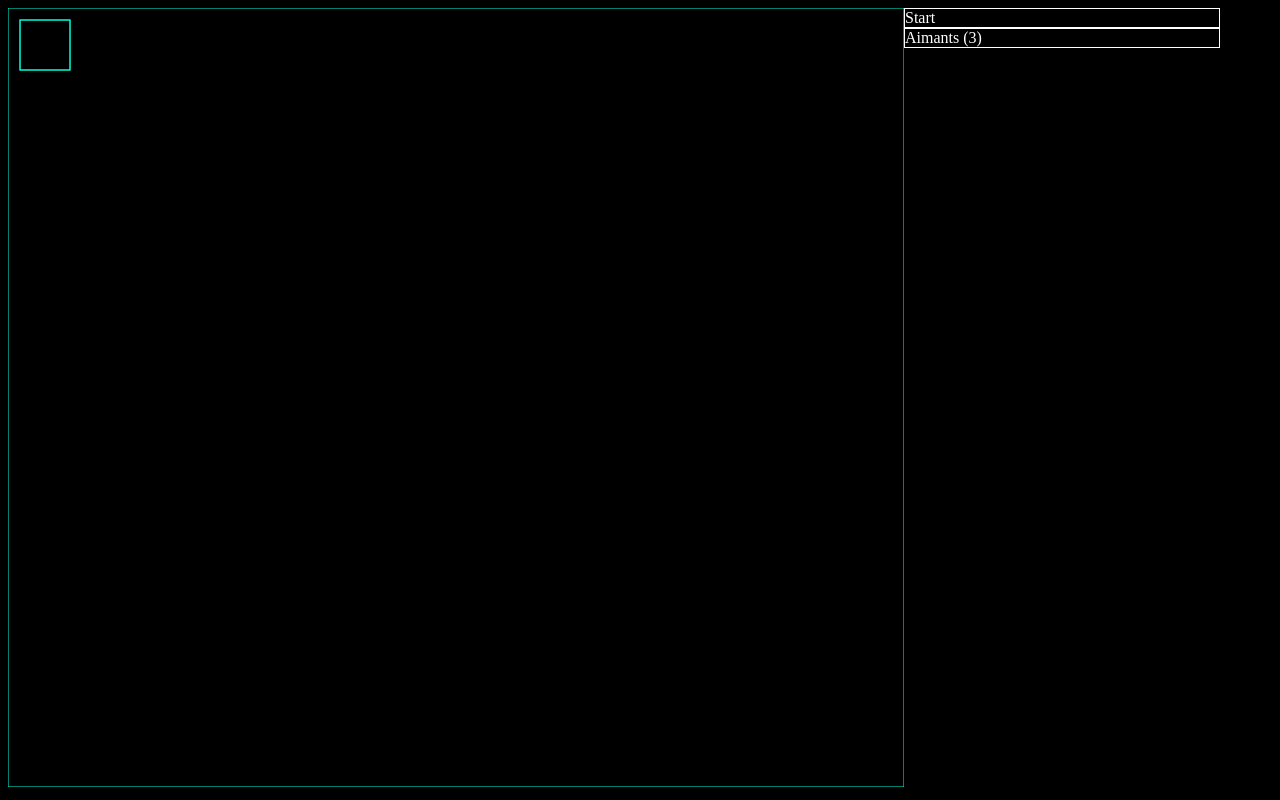
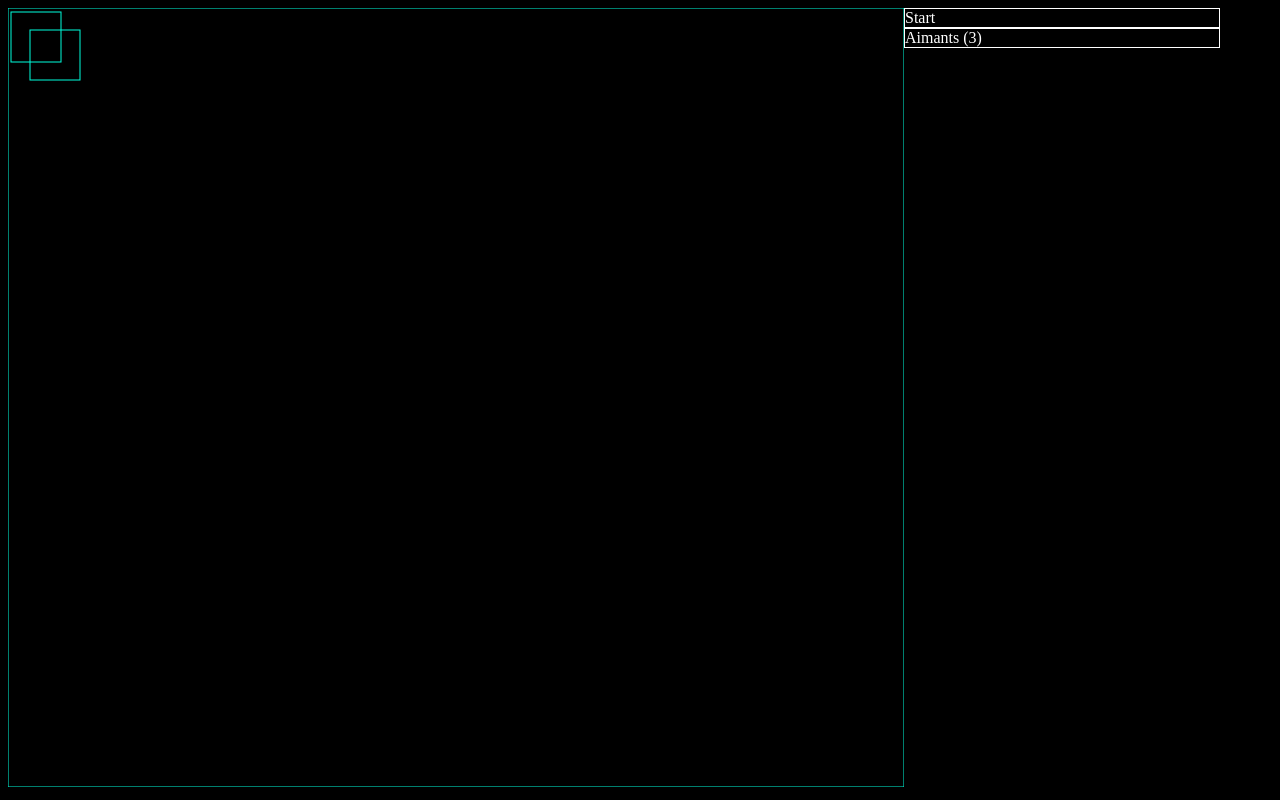
Before and after one commit to Froggies/BlobRising, a plain HTML site: page index.html in a window 1280 px wide. Drawn offline with Linux system fonts and the light colour scheme.

Commit message:
clean code + finish merge physics + rename maps into constants

```diff
--- a/index.html
+++ b/index.html
@@ -9,7 +9,7 @@
     <body>
     	<script src="js/app.js"></script>
         <script src="js/lib/vector.js"></script>
-        <script src="js/maps.js"></script>
+        <script src="js/constants.js"></script>
     	<script src="js/language.js"></script>
     	<script src="js/shapes/shape.js"></script>
     	<script src="js/shapes/rectangle.js"></script>
--- /dev/null
+++ b/js/constants.js
@@ -0,0 +1,32 @@
+var maps = [
+    {
+        "name":"1ere map",
+        "menuEntities":
+        [
+            {"Aimant":{"nb":3}}
+        ],
+        "staticEntities":
+        [
+            {
+                "class":"app.entities.Entity",
+                "shape": {
+                    "class":"app.shapes.Rectangle",
+                    "x":1,
+                    "y":2,
+                    "width":50,
+                    "height":50
+                }
+            },
+            {
+                "class":"app.entities.Entity",
+                "shape": {
+                    "class":"app.shapes.Rectangle",
+                    "x":20,
+                    "y":20,
+                    "width":50,
+                    "height":50
+                }
+            }
+        ]
+    }
+]
--- a/js/entities/entity.js
+++ b/js/entities/entity.js
@@ -10,12 +10,8 @@
 
 	    var context;
 
-		function Entity(context) {
+		function Entity() {
 			this.formes = [];
-			var x = 10, y = 10;
-			this.context = context;
-			this.forme = new app.shapes.Rectangle(x, y, 100, 100);
-			this.physic = new app.physics.Physic(this, 2);
 		}
 
 		Entity.prototype.update = function(translation) {
@@ -29,7 +25,8 @@
 		Entity.prototype.deserialize = function(serializedShape) {
 		    var shapeClass = stringToClass(serializedShape.shape["class"]);
             this.shape = new shapeClass();
-	        this.shape.deserialize(serializedShape.shape)
+	        this.shape.deserialize(serializedShape.shape);
+	        this.physic = new app.physics.Physic(this, 2);
 		}
 
 		return Entity;
--- a/js/game.js
+++ b/js/game.js
@@ -2,7 +2,6 @@
 
 	"use strict";
 
-	// imports
 	var
 		isDefined = app.js.isDefined,
 		Entity = app.entities.Entity;
@@ -12,7 +11,6 @@
 		var listSerializedMap;
 		var currentIndexMap;
 		var currentMap;
-		var canvas;
 		var context;
 
 	app.Game = function() {
@@ -21,27 +19,15 @@
 			this.loop = {};
 			this.currentIndexMap = 0;
 			this.listSerializedMap = listSeralizedMap;
-			this.canvas = canvas;
 			this.context = canvas.getContext('2d');
 			this.init();
 		}
 
-		/*Game.prototype.start = function() {
-		    var instance = this;
-			this.loop = setInterval(function() {
-			    instance.canvas.width = instance.canvas.width;//clear
-			    var context = instance.canvas.getContext('2d');
-			    instance.currentMap.draw(context);
-			    instance.currentMap.staticEntities[0].shape.x = instance.currentMap.staticEntities[0].shape.x + 1;
-			    instance.currentMap.draw(context);
-		    });
-		}*/
-
 		Game.prototype.init = function() {
 			this.currentMap = new app.Map();
 			this.currentMap.deserialize(this.listSerializedMap[this.currentIndexMap]);
-			this.currentMap.shape.width = this.canvas.width;
-			this.currentMap.shape.height = this.canvas.height;
+			this.currentMap.shape.width = this.context.canvas.width;
+			this.currentMap.shape.height = this.context.canvas.height;
 			this.currentMap.draw(this.context);
 		}
 
--- a/js/map.js
+++ b/js/map.js
@@ -5,10 +5,6 @@
 	var stringToClass = app.js.stringToClass;
 
 	app.Map = {};
-
-	// units vector
-	app.Map.i = $V([0, 1, 0]);
-	app.Map.j = $V([1, 0, 0]);
 
     var shape;
     var staticEntities;
--- a/js/physics/physic.js
+++ b/js/physics/physic.js
@@ -9,8 +9,8 @@
 		function Physic(entity, speed) {
 			this.entity = entity;
 			this.speed = speed;
-			var x = this.entity.forme.x;
-			var y = this.entity.forme.y;
+			var x = this.entity.shape.x;
+			var y = this.entity.shape.y;
 			this.position = $V([x, y]);
 			this.angle = $V([1, 1]);
 		}
@@ -19,8 +19,8 @@
 			var x = this.position.elements[0];
 			var y = this.position.elements[1];
 
-			var height = this.entity.forme.height;
-			var width = this.entity.forme.width;
+			var height = this.entity.shape.height;
+			var width = this.entity.shape.width;
 			var canvas = this.entity.context.canvas;
 			var maxHeight = canvas.height;
 			var maxWidth = canvas.width;
```
